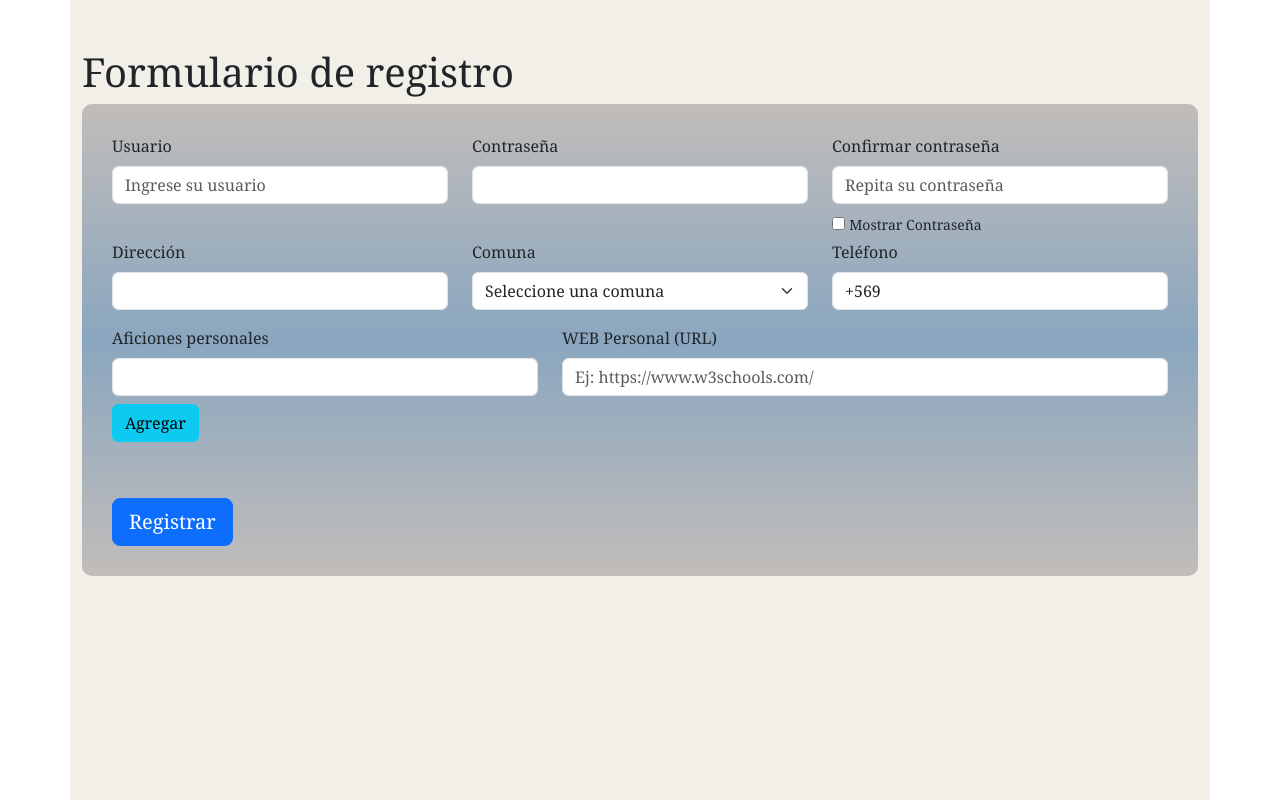
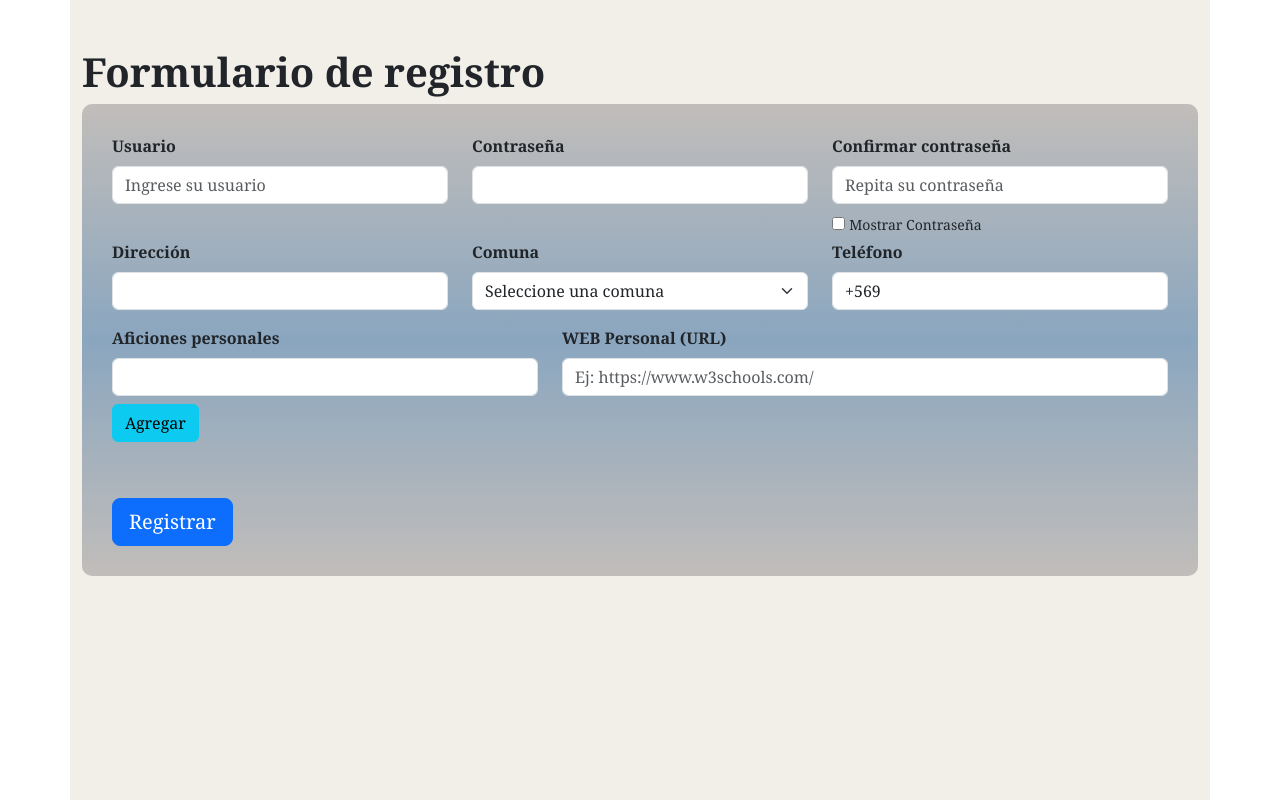
Before and after one commit to BastyW/registration_form, a plain HTML site: page index.html in a window 1280 px wide. Drawn offline with nearby package versions, Linux system fonts and the light colour scheme.

Commit message:
Update style.css

```diff
--- a/css/style.css
+++ b/css/style.css
@@ -7,7 +7,9 @@ form {
     background-color: #c1bdba;
     background-image: linear-gradient(#c1bdba, #8AA6BF, #c1bdba);
 }
-
+h1, .form-label {
+    font-weight: bold;
+}
 .container {
     background-color: #F2EFE9;
     height: 100%;
```
